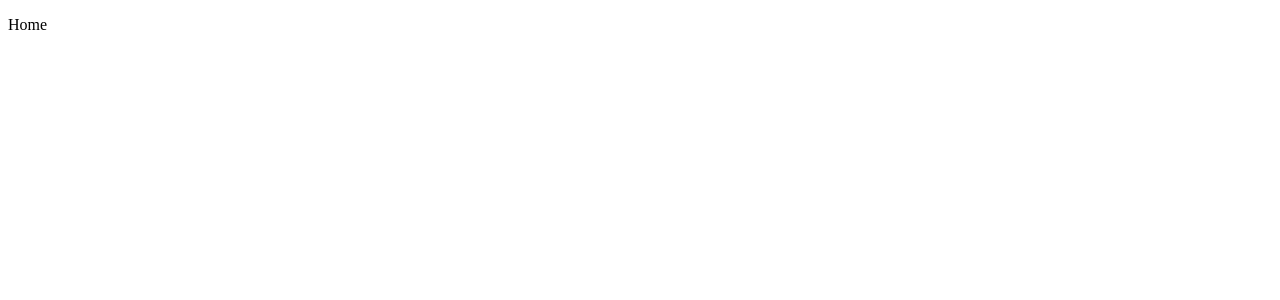
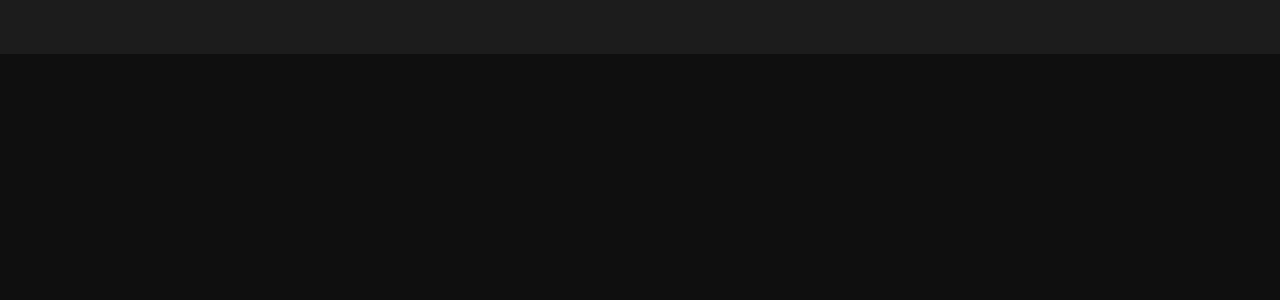
Before and after one commit to rubensqueiroz863/internet-banking, an Angular app: page / in a window 1280 px wide. Shown: the top 300 px of the page. Built offline with nearby package versions, Linux system fonts and the light colour scheme.

Commit message:
feat(navbar): Component navbar criado e implementado e paleta de cores

```diff
--- /dev/null
+++ b/src/app/components/navbar/navbar.html
@@ -0,0 +1,3 @@
+<nav>
+
+</nav>
--- /dev/null
+++ b/src/app/components/navbar/navbar.scss
@@ -0,0 +1,6 @@
+nav {
+  position: fixed;
+  background-color: var(--bg-card);
+  height: 54px;
+  width: 100%;
+}
--- a/src/app/pages/home/home.html
+++ b/src/app/pages/home/home.html
@@ -1 +1,3 @@
-<p>Home</p>
+<div>
+  <app-navbar></app-navbar>
+</div>
--- a/src/app/pages/home/home.ts
+++ b/src/app/pages/home/home.ts
@@ -1,8 +1,9 @@
 import { Component } from '@angular/core';
+import { Navbar } from "../../components/navbar/navbar";
 
 @Component({
   selector: 'app-home',
-  imports: [],
+  imports: [Navbar],
   templateUrl: './home.html',
   styleUrl: './home.scss',
 })
--- a/src/styles.scss
+++ b/src/styles.scss
@@ -1 +1,24 @@
 /* You can add global styles to this file, and also import other style files */
+:root {
+  --bg-main: #0F0F0F;
+  --bg-secondary: #151515;
+  --bg-card: #1C1C1C;
+
+  --text-main: #F5F5F5;
+  --text-secondary: #B0B0B0;
+  --text-muted: #7A7A7A;
+
+  --border-soft: #2A2A2A;
+  --border-hover: #3A3A3A;
+
+  --success: #22C55E;
+  --warning: #FACC15;
+  --error: #EF4444;
+}
+
+html, body {
+  margin: 0;
+  padding: 0;
+  box-sizing: border-box;
+  background-color: var(--bg-main);
+}
```
Also changed, not shown: src/app/components/navbar/navbar.ts (added, +11 -0 lines), 1 other file (tests, documents, lock files or other folders).
